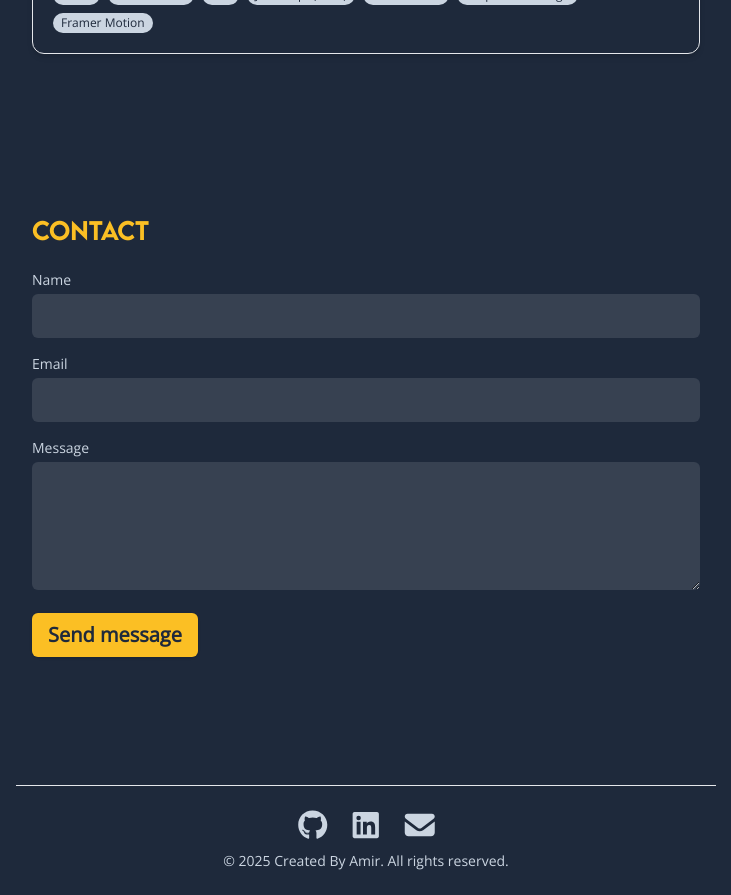
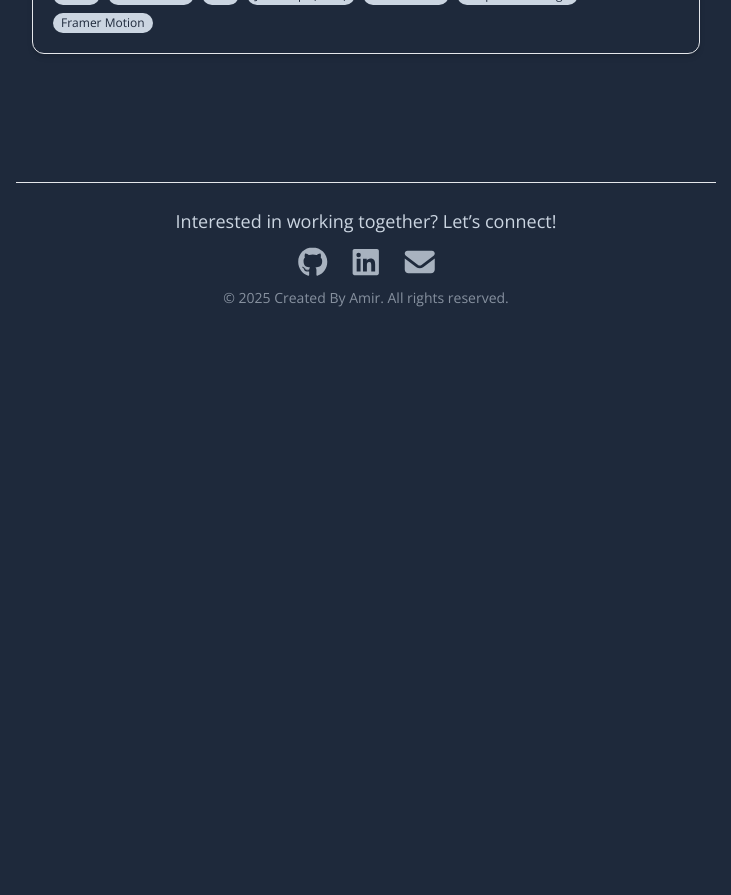
Before and after one commit to createdbyamir/portfolio, a React (Vite) app: page / in a window 1280 px wide. Shown: the part 1620-2515 px from the top of the page, without its empty margins (274-1005 px from the left). After the commit the page ends 1952 px from the top, so only its background shows below. Built offline with nearby package versions, Linux system fonts and the light colour scheme.

Commit message:
refactor: remove contact form, add footer CTA, and adjust footer contrast

```diff
--- a/src/main.jsx
+++ b/src/main.jsx
@@ -14,7 +14,6 @@ createRoot(document.getElementById('root')).render(
     <Intro />
     <ExperienceSection />
     <ProjectsSection />
-    <ContactSection />
     <Footer />
   </StrictMode>,
 )
--- a/src/sections/Footer.jsx
+++ b/src/sections/Footer.jsx
@@ -6,12 +6,13 @@ function Footer() {
   return (
     <footer className="w-full border-t border-gray-200 dark:border-gray-700 py-6 mt-12">
       <div className="max-w-[700px] mx-auto px-4 text-center  text-muted">
+        <p className='mb-3 text-lg'>Interested in working together? Let’s connect!</p>
         <div className="flex justify-center gap-4 mb-2">
           <a
             href="https://github.com/createdbyamir"
             target="_blank"
             rel="noopener noreferrer"
-            className="hover:text-accent transition"
+            className="opacity-80 hover:opacity-100 hover:text-accent transition"
           >
             <FontAwesomeIcon icon={faGithub} className="fa-icon" />
           </a>
@@ -19,18 +20,18 @@ function Footer() {
             href="https://linkedin.com/in/createdbyamir"
             target="_blank"
             rel="noopener noreferrer"
-            className="hover:text-accent transition"
+            className="opacity-80 hover:opacity-100 hover:text-accent transition"
           >
             <FontAwesomeIcon icon={faLinkedin} className="fa-icon" />
           </a>
           <a
             href="mailto:info@createdbyamir.com"
-            className="hover:text-accent transition"
+            className="opacity-80 hover:opacity-100 hover:text-accent transition"
           >
             <FontAwesomeIcon icon={faEnvelope} className="fa-icon" />
           </a>
         </div>
-        <p className="text-sm text-muted">
+        <p className="text-sm text-muted opacity-60">
           © {new Date().getFullYear()} Created By Amir. All rights reserved.
         </p>
       </div>
--- a/src/sections/Header.jsx
+++ b/src/sections/Header.jsx
@@ -7,7 +7,6 @@ function Header() {
           <li><a href="#about" className="hover:text-slate-600 transition">About</a></li>
           <li><a href="#experience" className="hover:text-slate-600 transition">Experience</a></li>
           <li><a href="#projects" className="hover:text-slate-600 transition">Projects</a></li>
-          <li><a href="#contact" className="hover:text-slate-600 transition">Contact</a></li>
         </ul>
       </nav>
 
```
